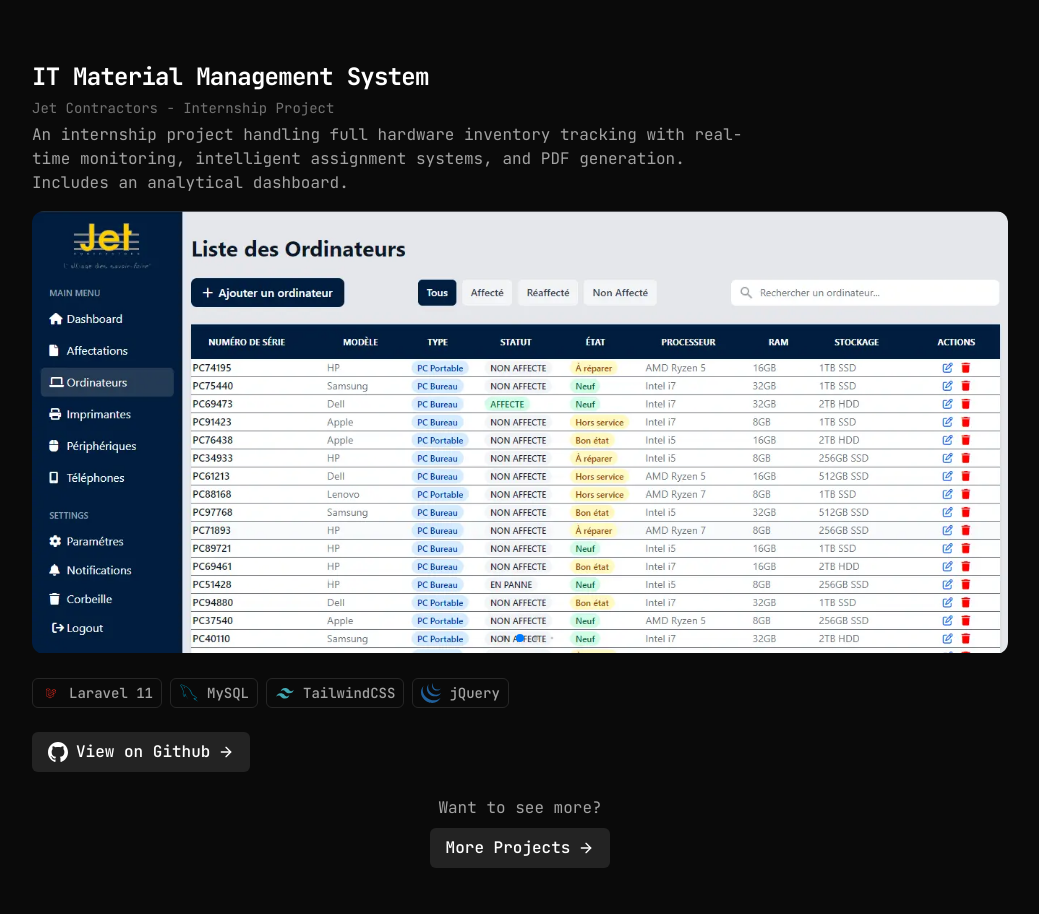
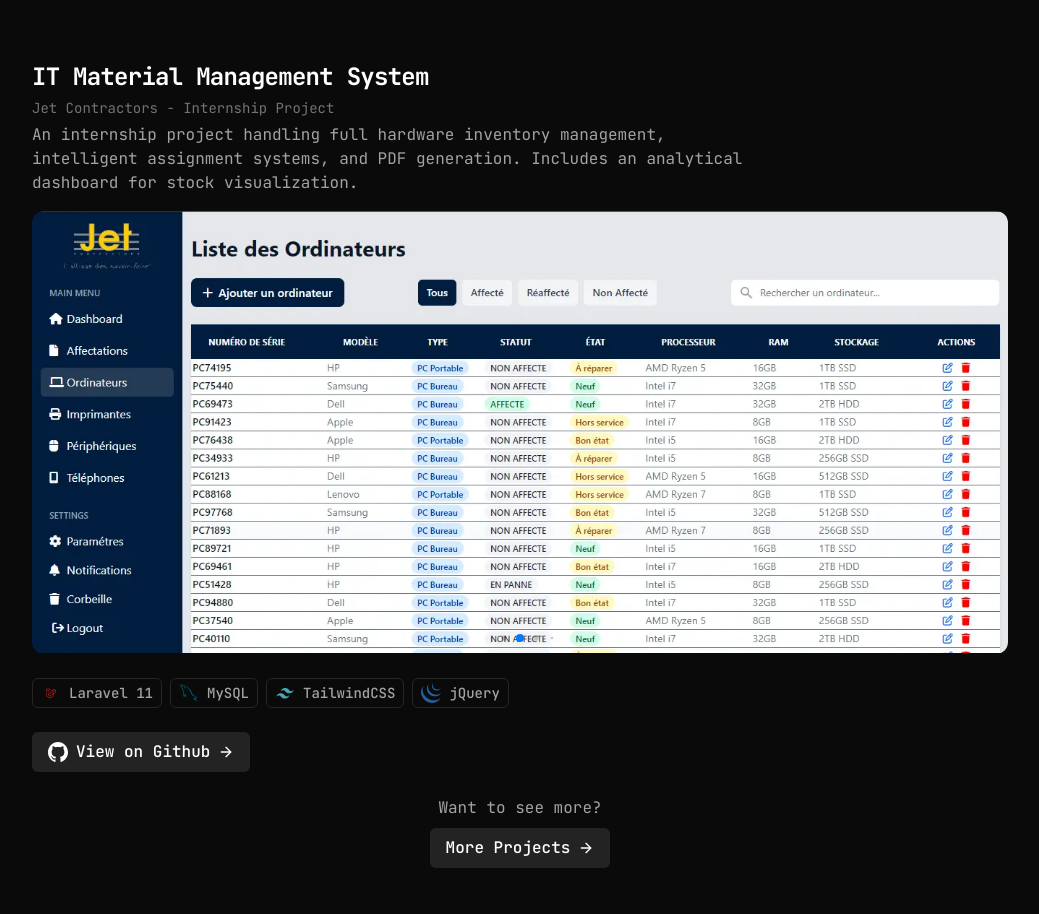
Before and after one commit to Laktab-Noureddine-code/Portfolio, a React (Vite) app: page / in a window 1280 px wide. Shown: the part 2920-3834 px from the top of the page, without its empty margins (120-1159 px from the left). Built offline with nearby package versions, Linux system fonts and the light colour scheme.

Commit message:
Revise description of IT Material Management System
Updated project description for clarity and accuracy.

```diff
--- a/src/data/portfolio-data.ts
+++ b/src/data/portfolio-data.ts
@@ -94,7 +94,7 @@ export const projects = [
     title: "IT Material Management System",
     subtitle: "Jet Contractors - Internship Project",
     description:
-      "An internship project handling full hardware inventory tracking with real-time monitoring, intelligent assignment systems, and PDF generation. Includes an analytical dashboard.",
+      "An internship project handling full hardware inventory management, intelligent assignment systems, and PDF generation. Includes an analytical dashboard for stock visualization.",
     tech: [
       { name: "Laravel 11", icon: "/tech/laravel.svg" },
       { name: "MySQL", icon: "/tech/mysql.svg" },
```
